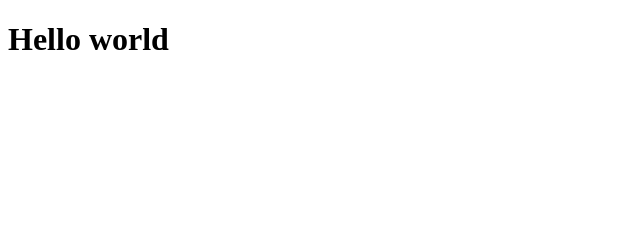
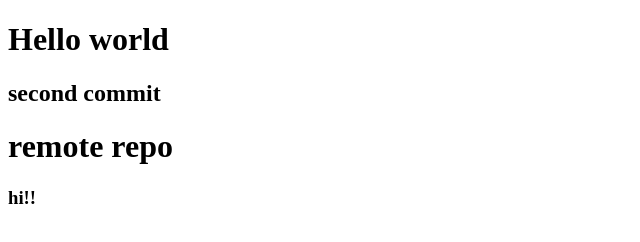
Before and after one commit to HenithHien/git, a plain HTML site: page index.html in a window 1280 px wide. Shown: the whole page, without its empty margins (0-640 px from the left). Drawn offline with Linux system fonts and the light colour scheme.

Commit message:
remote commit

```diff
--- a/index.html
+++ b/index.html
@@ -7,5 +7,10 @@
 </head>
 <body>
     <h1>Hello world</h1>
+    <h2>second commit</h2>
+    <h1>remote repo</h1>
+    <div>
+        <h3>hi!!</h3>
+    </div>
 </body>
 </html>
```
